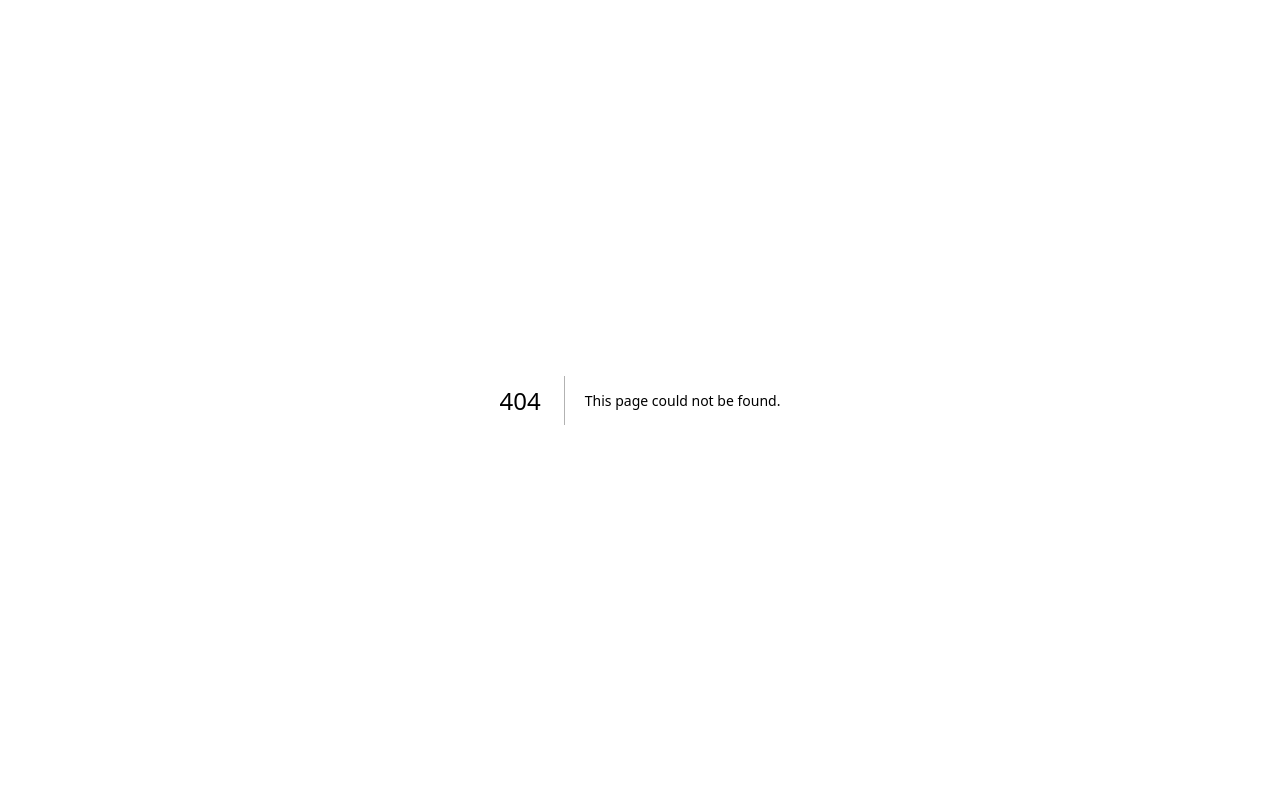
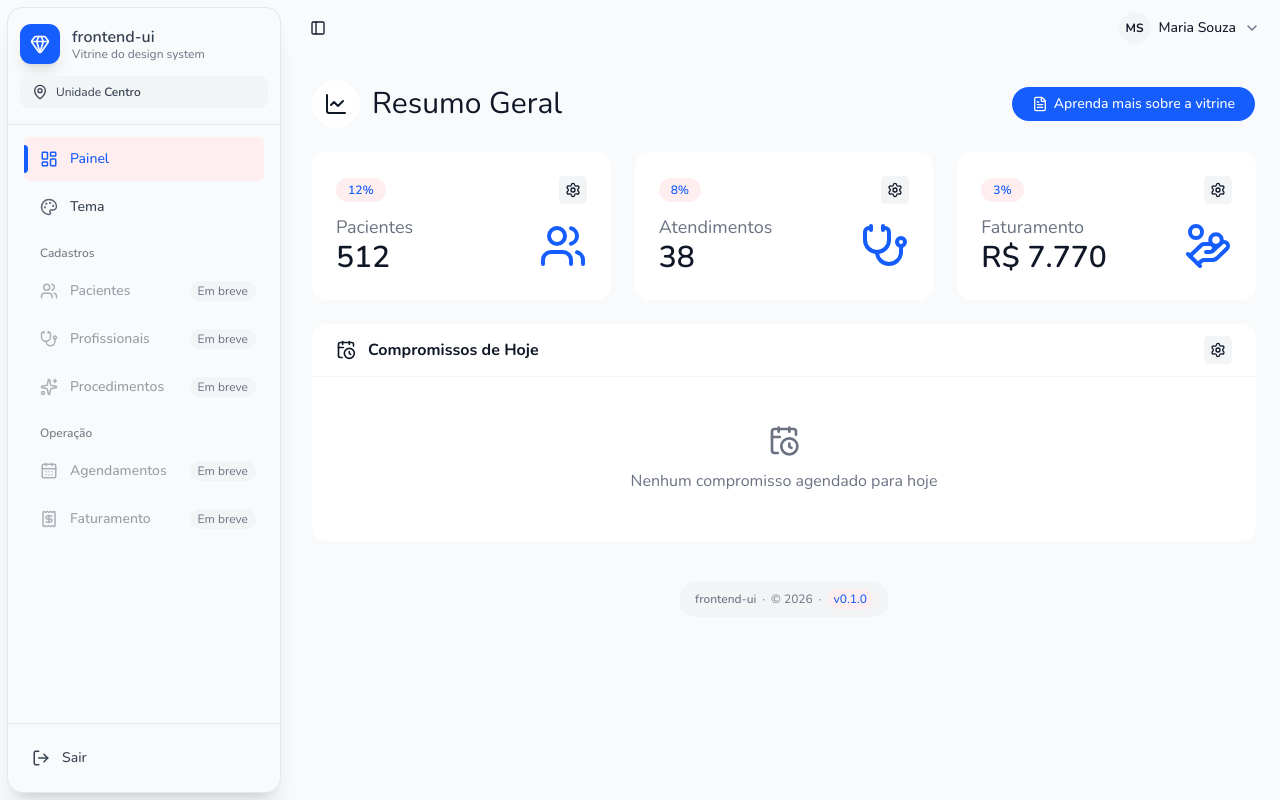
Before and after one commit to idelberto/DS.frontend-ui.REACT, a Next.js app: page /DS.frontend-ui.REACT/dashboard in a window 1280 px wide. Before the commit this address had no page. Built offline with nearby package versions, Linux system fonts and the light colour scheme.

Commit message:
feature(showcase): adiciona a página Painel, igual ao painel do Vue (lote 0.3)

```diff
--- /dev/null
+++ b/src/app/dashboard/page.tsx
@@ -0,0 +1,100 @@
+import {
+  CalendarClock,
+  ChartLine,
+  FileText,
+  HandCoins,
+  Settings,
+  Stethoscope,
+  Users,
+  type LucideIcon,
+} from 'lucide-react';
+import type { Metadata } from 'next';
+
+import { Button } from '@/components/ui/button';
+import { ShowcaseShell } from '@/components/showcase-shell';
+import { SectionMain } from '@/registry/frontend-ui/section-main/components/section-main';
+import { SectionTitle } from '@/registry/frontend-ui/section-title/components/section-title';
+
+export const metadata: Metadata = { title: 'Painel' };
+
+interface Stat {
+  label: string;
+  value: string;
+  trend: string;
+  icon: LucideIcon;
+}
+
+const STATS: Stat[] = [
+  { label: 'Pacientes', value: '512', trend: '12%', icon: Users },
+  { label: 'Atendimentos', value: '38', trend: '8%', icon: Stethoscope },
+  { label: 'Faturamento', value: 'R$ 7.770', trend: '3%', icon: HandCoins },
+];
+
+function SettingsButton({ label }: { label: string }) {
+  return (
+    <button
+      type="button"
+      aria-label={label}
+      className="flex size-7 items-center justify-center rounded-sm bg-secondary text-secondary-foreground"
+    >
+      <Settings className="size-4" />
+    </button>
+  );
+}
+
+function StatCard({ stat }: { stat: Stat }) {
+  const Icon = stat.icon;
+
+  return (
+    <div className="rounded-2xl bg-card p-6 text-card-foreground">
+      <div className="mb-3 flex items-center justify-between">
+        <span className="rounded-full bg-brand-muted px-3 py-1 text-xs font-semibold text-brand-muted-foreground">
+          {stat.trend}
+        </span>
+        <SettingsButton label={`Configurar ${stat.label}`} />
+      </div>
+      <div className="flex items-center justify-between">
+        <div>
+          <h2 className="text-lg leading-tight text-muted-foreground">{stat.label}</h2>
+          <p className="text-3xl leading-tight font-semibold">{stat.value}</p>
+        </div>
+        <Icon className="size-12 text-primary" />
+      </div>
+    </div>
+  );
+}
+
+export default function DashboardPage() {
+  return (
+    <ShowcaseShell>
+      <SectionMain>
+        <SectionTitle icon={ChartLine} title="Resumo Geral">
+          <Button className="h-9 rounded-full px-5">
+            <FileText />
+            Aprenda mais sobre a vitrine
+          </Button>
+        </SectionTitle>
+
+        <div className="mb-6 grid grid-cols-1 gap-6 lg:grid-cols-3">
+          {STATS.map((stat) => (
+            <StatCard key={stat.label} stat={stat} />
+          ))}
+        </div>
+
+        <section className="rounded-2xl bg-card text-card-foreground">
+          <header className="flex items-center justify-between border-b px-6 py-3">
+            <h2 className="flex items-center gap-3 font-bold">
+              <CalendarClock className="size-5" />
+              Compromissos de Hoje
+            </h2>
+            <SettingsButton label="Configurar compromissos" />
+          </header>
+          <div className="flex flex-col items-center gap-3 px-6 py-12 text-muted-foreground">
+            <CalendarClock className="size-8" />
+            <p>Nenhum compromisso agendado para hoje</p>
+          </div>
+        </section>
+      </SectionMain>
+    </ShowcaseShell>
+  );
+}
--- /dev/null
+++ b/src/components/showcase-navigation.tsx
@@ -0,0 +1,62 @@
+'use client';
+
+import {
+  CalendarDays,
+  LayoutDashboard,
+  Palette,
+  Receipt,
+  Sparkles,
+  Stethoscope,
+  Users,
+} from 'lucide-react';
+import Link from 'next/link';
+import { usePathname } from 'next/navigation';
+
+import {
+  AppNavigation,
+  type NavigationGroup,
+} from '@/registry/frontend-ui/app-shell/components/app-navigation';
+
+const SHOWCASE_NAVIGATION: NavigationGroup[] = [
+  {
+    id: 'showcase',
+    label: null,
+    items: [
+      { id: 'dashboard', label: 'Painel', icon: LayoutDashboard, href: '/dashboard/' },
+      { id: 'theme', label: 'Tema', icon: Palette, href: '/theme/' },
+    ],
+  },
+  {
+    id: 'records',
+    label: 'Cadastros',
+    items: [
+      { id: 'patients', label: 'Pacientes', icon: Users, href: null },
+      { id: 'professionals', label: 'Profissionais', icon: Stethoscope, href: null },
+      { id: 'procedures', label: 'Procedimentos', icon: Sparkles, href: null },
+    ],
+  },
+  {
+    id: 'operations',
+    label: 'Operação',
+    items: [
+      { id: 'appointments', label: 'Agendamentos', icon: CalendarDays, href: null },
+      { id: 'billing', label: 'Faturamento', icon: Receipt, href: null },
+    ],
+  },
+];
+
+function renderNextLink(href: string) {
+  return <Link href={href} />;
+}
+
+export function ShowcaseNavigation() {
+  const pathname = usePathname();
+
+  return (
+    <AppNavigation
+      groups={SHOWCASE_NAVIGATION}
+      currentPath={pathname}
+      renderLink={renderNextLink}
+    />
+  );
+}
--- /dev/null
+++ b/src/components/showcase-shell.tsx
@@ -0,0 +1,84 @@
+import { ChevronDown, Gem, LogOut, MapPin } from 'lucide-react';
+import Link from 'next/link';
+import type { ReactNode } from 'react';
+
+import { SidebarMenu, SidebarMenuButton, SidebarMenuItem } from '@/components/ui/sidebar';
+import { AppShell } from '@/registry/frontend-ui/app-shell/components/app-shell';
+import { AppSidebar } from '@/registry/frontend-ui/app-shell/components/app-sidebar';
+import { FooterBar } from '@/registry/frontend-ui/footer-bar/components/footer-bar';
+
+import { version } from '../../package.json';
+import { ShowcaseNavigation } from './showcase-navigation';
+
+function ShowcaseBrand() {
+  return (
+    <>
+      <div className="flex items-center gap-3">
+        <span className="flex size-10 shrink-0 items-center justify-center rounded-xl bg-primary text-primary-foreground shadow-lg">
+          <Gem className="size-5" />
+        </span>
+        <span className="flex min-w-0 flex-col group-data-[collapsible=icon]:hidden">
+          <span className="truncate text-base leading-tight font-semibold">frontend-ui</span>
+          <span className="truncate text-xs leading-tight text-muted-foreground">
+            Vitrine do design system
+          </span>
+        </span>
+      </div>
+      <p className="flex items-center gap-2 rounded-lg bg-sidebar-accent px-3 py-2 text-xs group-data-[collapsible=icon]:hidden">
+        <MapPin className="size-4 shrink-0" />
+        <span className="truncate">
+          Unidade <strong className="font-semibold">Centro</strong>
+        </span>
+      </p>
+    </>
+  );
+}
+
+function ShowcaseSidebarFooter() {
+  return (
+    <SidebarMenu>
+      <SidebarMenuItem>
+        <SidebarMenuButton
+          tooltip="Sair"
+          render={<Link href="/" />}
+          className="h-11 gap-3 px-4 font-medium [&_svg]:size-[18px]"
+        >
+          <LogOut />
+          <span>Sair</span>
+        </SidebarMenuButton>
+      </SidebarMenuItem>
+    </SidebarMenu>
+  );
+}
+
+function ShowcaseUser() {
+  return (
+    <div className="flex items-center gap-2 px-2 text-sm font-medium">
+      <span className="flex size-8 items-center justify-center rounded-full bg-muted text-xs font-bold">
+        MS
+      </span>
+      <span className="hidden sm:inline">Maria Souza</span>
+      <ChevronDown className="size-4 text-muted-foreground" />
+    </div>
+  );
+}
+
+interface ShowcaseShellProps {
+  children: ReactNode;
+}
+
+export function ShowcaseShell({ children }: ShowcaseShellProps) {
+  return (
+    <AppShell
+      sidebar={
+        <AppSidebar header={<ShowcaseBrand />} footer={<ShowcaseSidebarFooter />}>
+          <ShowcaseNavigation />
+        </AppSidebar>
+      }
+      actions={<ShowcaseUser />}
+    >
+      {children}
+      <FooterBar name="frontend-ui" version={`v${version}`} />
+    </AppShell>
+  );
+}
--- a/src/components/site-header.tsx
+++ b/src/components/site-header.tsx
@@ -3,6 +3,7 @@ import Link from 'next/link';
 const PAGES = [
   { href: '/', label: 'Início' },
   { href: '/theme/', label: 'Tema' },
+  { href: '/dashboard/', label: 'Painel' },
 ] as const;
 
 export function SiteHeader() {
```
Also changed, not shown: 1 other file (tests, documents, lock files or other folders).
